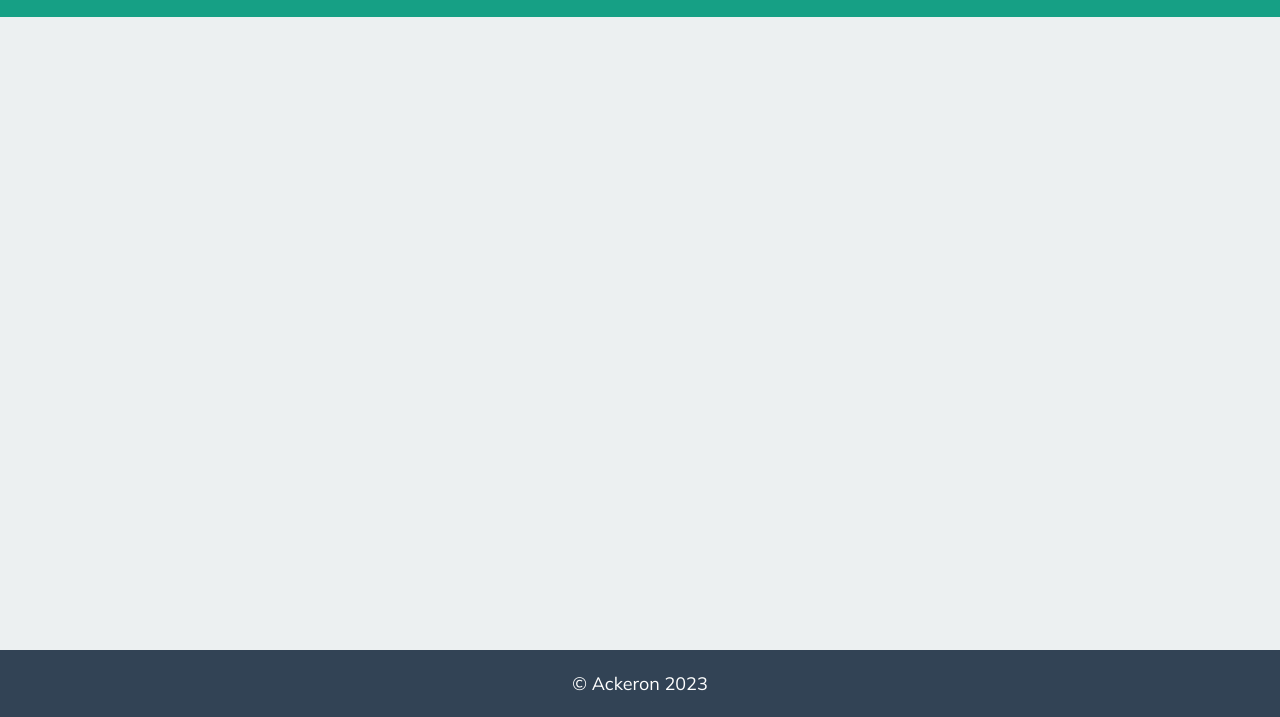
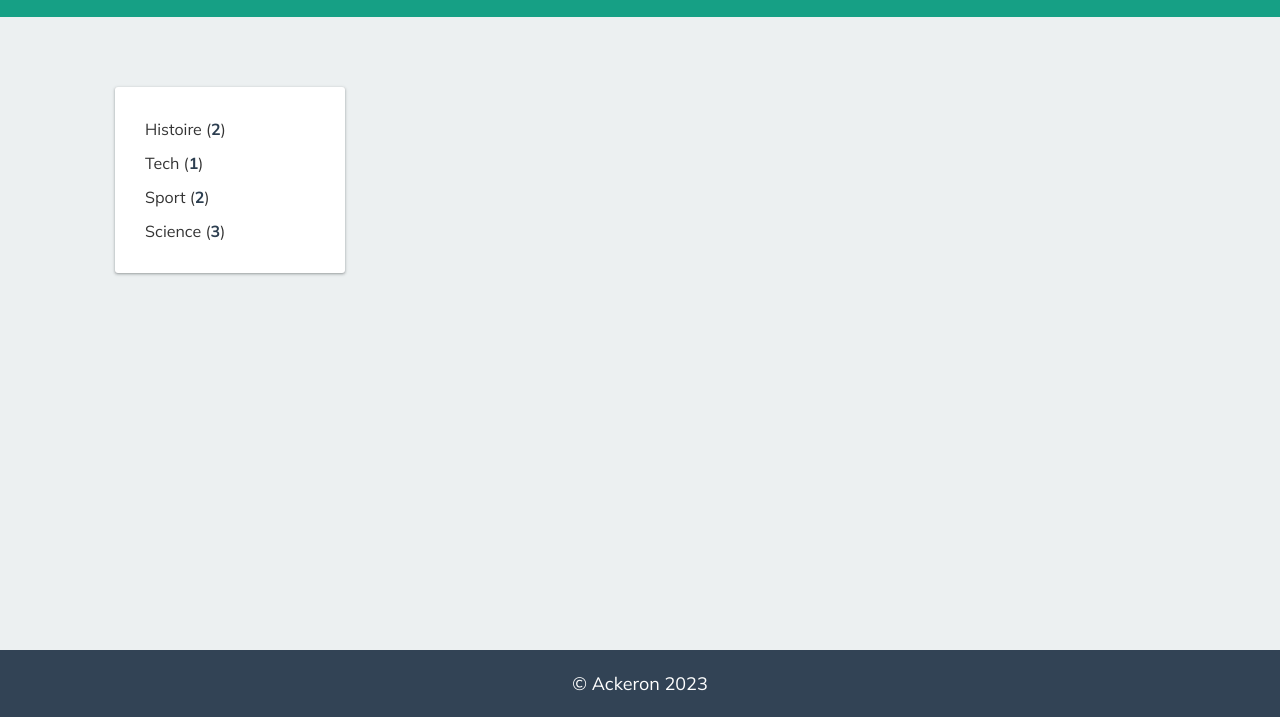
Before and after one commit to ackheron/Blog_JavaScript_Vanilla, a website built with webpack: page src/index.html in a window 1280 px wide. Shown: the part 83-800 px from the top of the page. Built offline with nearby package versions, Linux system fonts and the light colour scheme; no server answers.

Commit message:
:lipstick: Ajout sidebar categories

```diff
--- a/src/assets/styles/base/_base.scss
+++ b/src/assets/styles/base/_base.scss
@@ -35,3 +35,7 @@ a {
 fieldset {
     border: none;
 }
+
+strong {
+    color: var(--accent);
+}
--- a/src/assets/styles/pages/index.scss
+++ b/src/assets/styles/pages/index.scss
@@ -2,12 +2,35 @@
     background-color: var(--divider);
     display: flex;
     justify-content: center;
-    align-items: center;
+    align-items: flex-start;
     padding: 1.25rem;
+    padding-top: 4.375rem;
+    .sidebar {
+        flex: 0 0 15.625rem;
+        padding: 0 1.25rem 1.25rem 0;
+        .categories {
+            padding: 1.25rem;
+            background: white;
+            border-radius: 0.1875rem;
+            box-shadow: var(--box-shadow);
+            li {
+                margin: 0.625rem;
+                transition: 200ms;
+                cursor: pointer;
+                &:hover {
+                    color: var(--primary);
+                    strong {
+                        color: var(--primary);
+                    }
+                }
+            }
+        }
+    }
     .articles-container {
         max-width: 50rem;
-        width: 100%;
-        margin: 50px 0 10px 0;
+        // width: 100%;
+        flex: 1;
+        margin: 0 0 10px 0;
         .article {
             background-color: white;
             padding: 0 3.125rem;
--- a/src/index.html
+++ b/src/index.html
@@ -24,6 +24,15 @@
                 </div>
             </header>
             <main class="index-content">
+                <aside class="sidebar">
+                    <ul class="categories">
+                        <li>Histoire (<strong>2</strong>)</li>
+                        <li>Tech (<strong>1</strong>)</li>
+                        <li>Sport (<strong>2</strong>)</li>
+                        <li>Science (<strong>3</strong>)</li>
+                    </ul>
+                </aside>
+
                 <div class="articles-container">
                     <!-- <div class="article">
                         <img class="article-profile" src="https://randomuser.me/api/portraits/men/3.jpg" alt="profile" />
```
